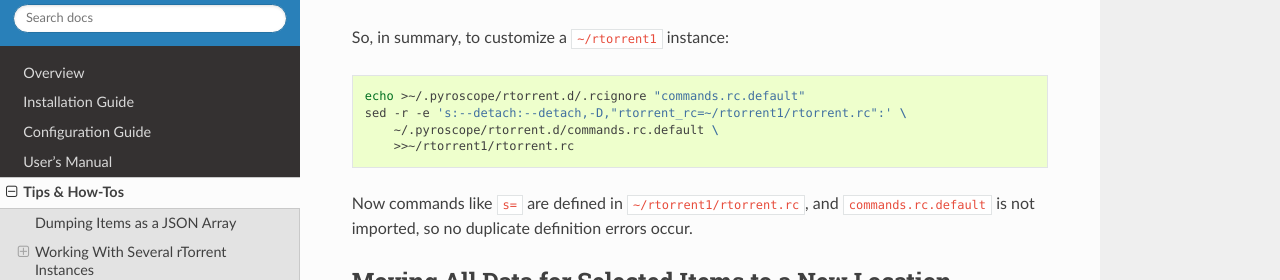
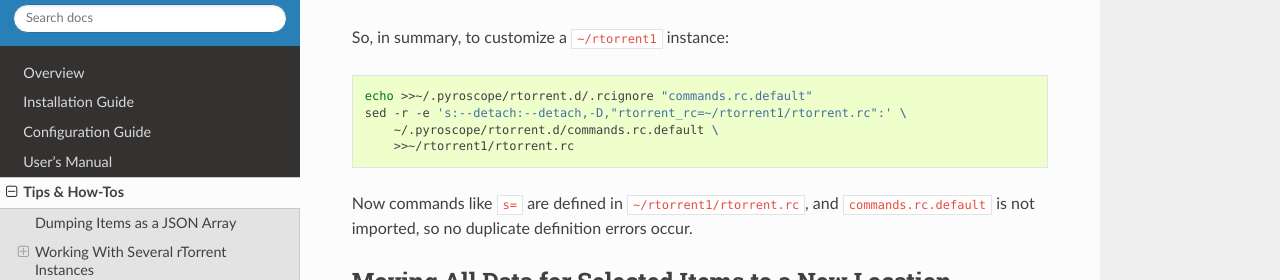
Before and after one commit to pyroscope/pyrocore, a Sphinx documentation site: the page built from docs/howto.rst, in a window 1280 px wide and 900 px high, scrolled down 1114 px. Shown: the part 171-451 px from the top of the window. Built offline with Sphinx 7.4.7 and the Read the Docs theme 2.0.0, drawn with Linux system fonts in a browser that asks for light colours.

```diff
--- a/docs/howto.rst
+++ b/docs/howto.rst
@@ -65,7 +65,7 @@ So, in summary, to customize a ``~/rtorrent1`` instance:
 
 .. code-block:: shell
 
-    echo >~/.pyroscope/rtorrent.d/.rcignore "commands.rc.default"
+    echo >>~/.pyroscope/rtorrent.d/.rcignore "commands.rc.default"
     sed -r -e 's:--detach:--detach,-D,"rtorrent_rc=~/rtorrent1/rtorrent.rc":' \
         ~/.pyroscope/rtorrent.d/commands.rc.default \
         >>~/rtorrent1/rtorrent.rc
```
